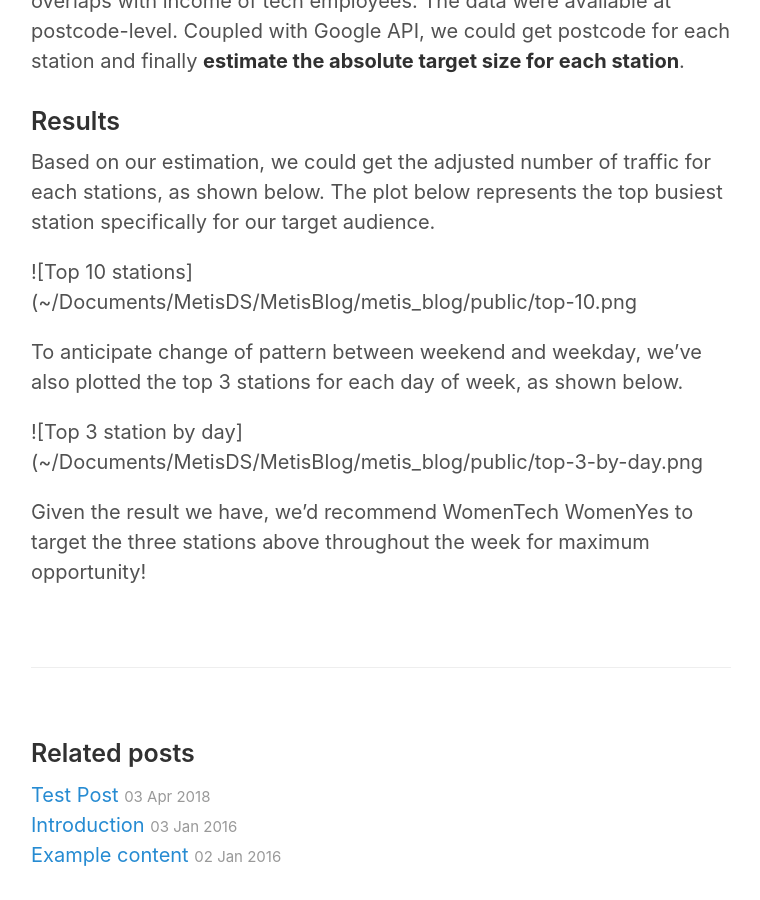
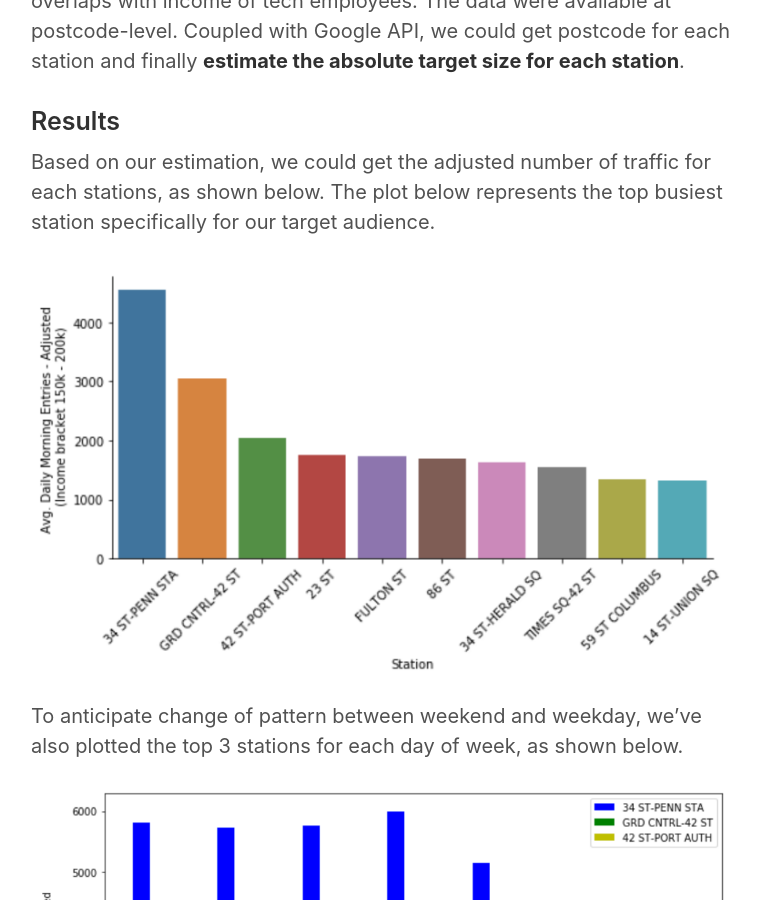
Before and after one commit to ridhars/ridhars.github.io, a Jekyll site: the page built from _posts/2018-07-06-project-benson.md, in a window 1280 px wide and 900 px high, scrolled down 1169 px. Shown: the whole window, without its empty margins (259-1019 px from the left). Built offline with Jekyll 4.4.1, drawn with Linux system fonts in a browser that asks for light colours.

Commit message:
update image

```diff
--- a/_posts/2018-07-06-project-benson.md
+++ b/_posts/2018-07-06-project-benson.md
@@ -21,10 +21,10 @@ From the Income Data, we were able to retrieve the % size of our target profile;
 ### Results
 Based on our estimation, we could get the adjusted number of traffic for each stations, as shown below. The plot below represents the top busiest station specifically for our target audience.
 
-![Top 10 stations](~/Documents/MetisDS/MetisBlog/metis_blog/public/top-10.png
+![Top 10 stations](https://github.com/ridhars/ridhars.github.io/blob/master/public/top-10.png)
 
 To anticipate change of pattern between weekend and weekday, we've also plotted the top 3 stations for each day of week, as shown below.
 
-![Top 3 station by day](~/Documents/MetisDS/MetisBlog/metis_blog/public/top-3-by-day.png
+![Top 3 station by day](https://github.com/ridhars/ridhars.github.io/blob/master/public/top-3-by-day.png)
 
 Given the result we have, we'd recommend WomenTech WomenYes to target the three stations above throughout the week for maximum opportunity!
```
